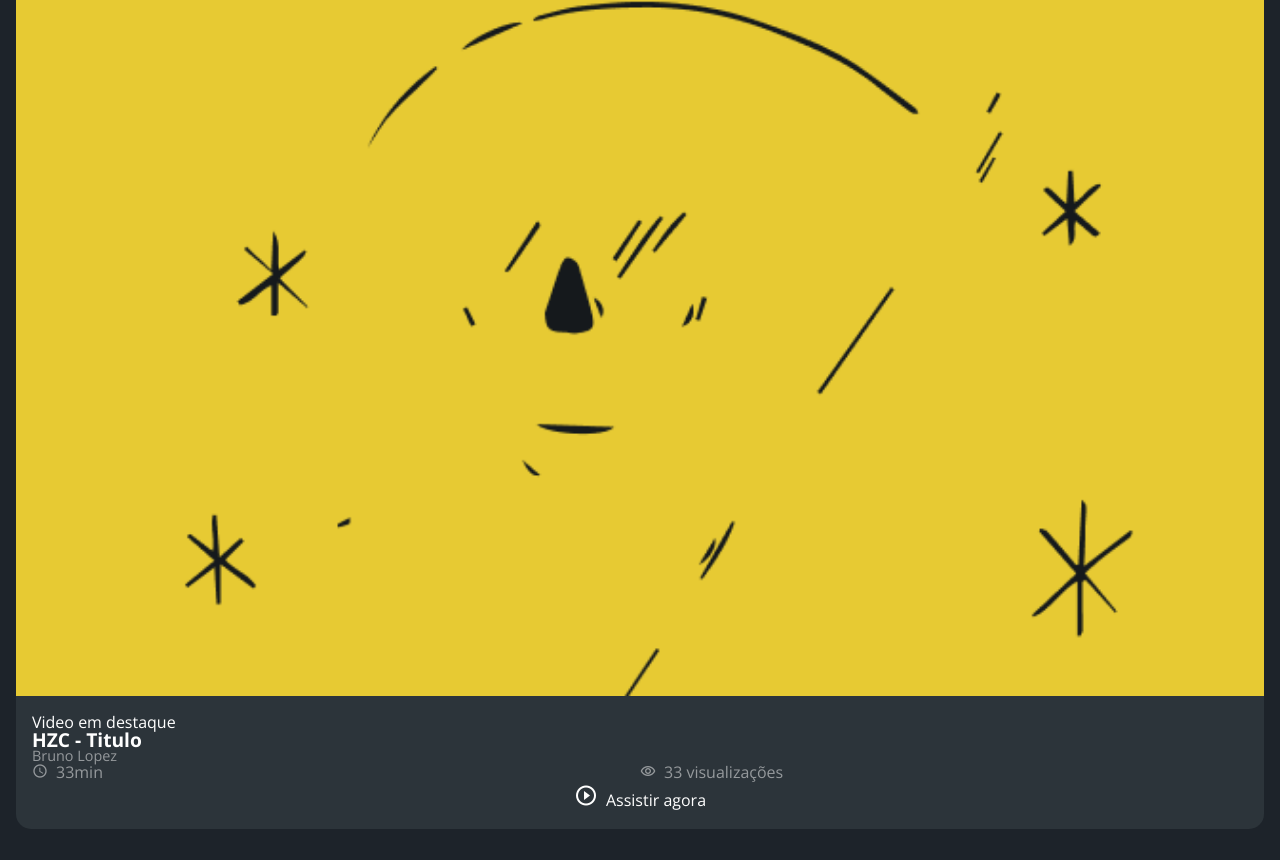
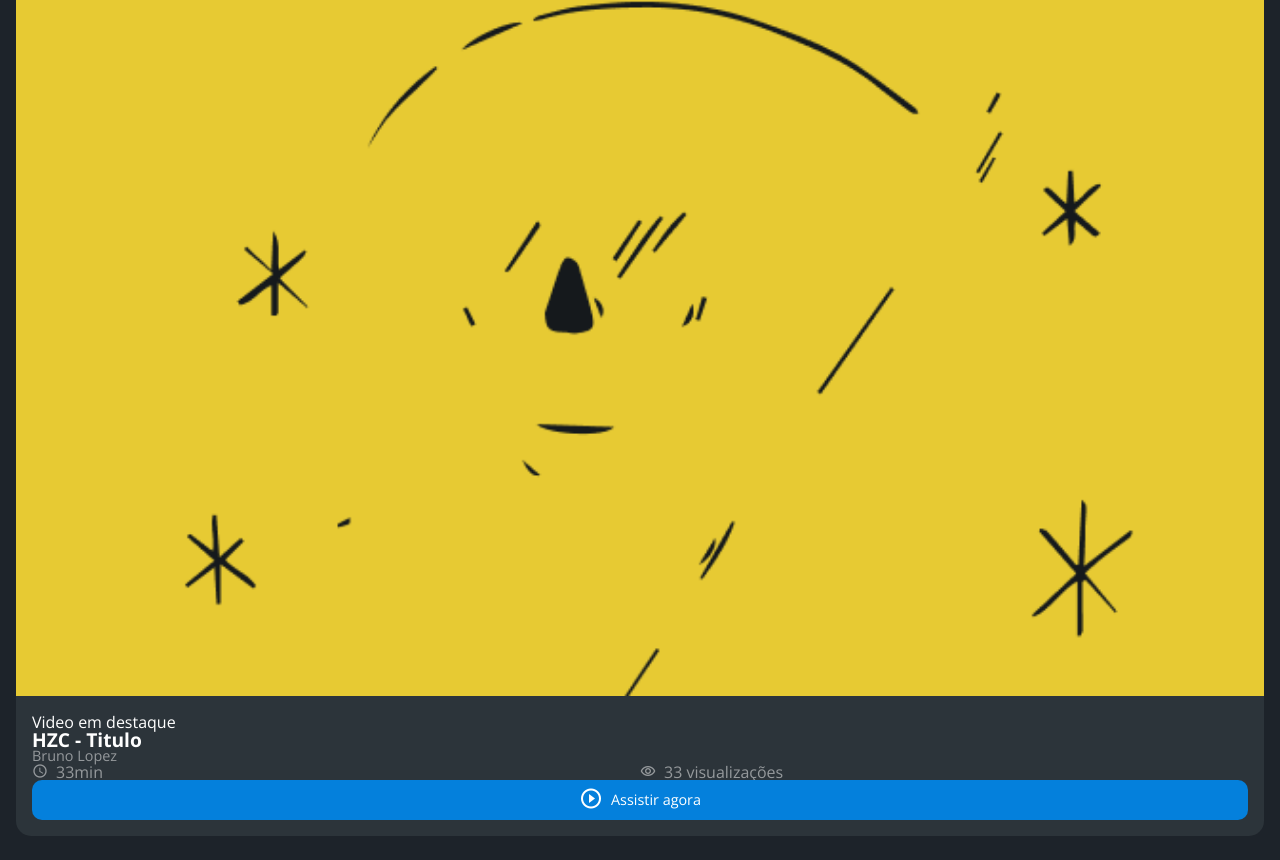
Before and after one commit to ricklucek/Alura_cursos, a plain HTML site: page flex-e-grid-main/assets/index.html in a window 1280 px wide. Shown: the part 572-1432 px from the top of the page. Drawn offline with nearby package versions, Linux system fonts and the light colour scheme.

Commit message:
3rd class finished

```diff
--- a/flex-e-grid-main/assets/index.html
+++ b/flex-e-grid-main/assets/index.html
@@ -36,7 +36,7 @@
                 <p class="cartao__perfil">Bruno Lopez</p>
                 <p class="cartao__info cartao__info--tempo">33min</p>
                 <p class="cartao__info cartao__info--visualizacao">33 visualizações</p>
-                <button class="cartao__destaque cartao__botao--play cartao__botao--destaque">Assistir agora</button>
+                <button class="cartao__botao cartao__botao--play cartao__botao--destaque">Assistir agora</button>
             </div>
         </article>
     </main>
```
